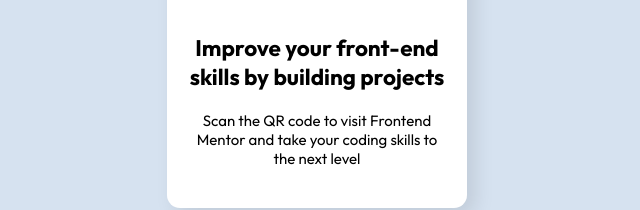
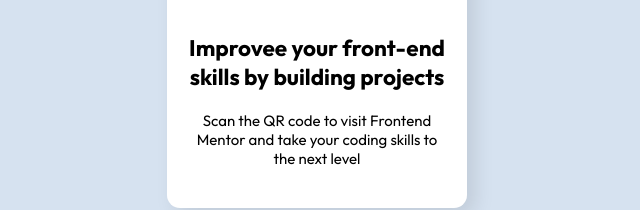
Before and after one commit to nmuellejans/frontendMentor-qrchallenge, a plain HTML site: page index.html in a window 1280 px wide. Shown: the part 442-652 px from the top of the page, 323-963 px from the left. Drawn offline with Linux system fonts and the light colour scheme.

Commit message:
screenshot test

```diff
--- a/index.html
+++ b/index.html
@@ -29,7 +29,7 @@
           <img src="./images/image-qr-code.png" alt="" />
         </div>
         <div class="text">
-          <h2>Improve your front-end skills by building projects</h2>
+          <h2>Improvee your front-end skills by building projects</h2>
           <p>
             Scan the QR code to visit Frontend Mentor and take your coding
             skills to the next level
```
